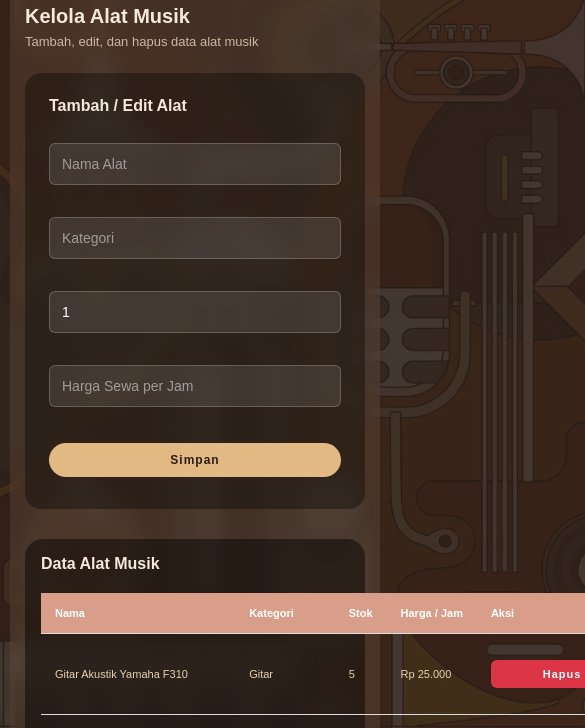
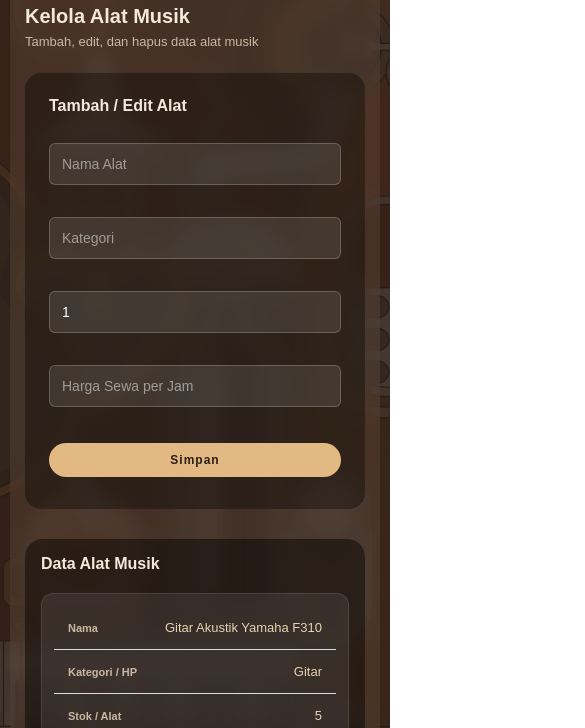
Before and after one commit to hilmanmaulana1237/versi-js, a plain HTML site: page alat.html in a window 390 px wide. Shown: the part 116-844 px from the top of the page, 585 px wide, since content can reach past the window. Drawn offline with Linux system fonts and the light colour scheme; sample sign-in values are in the browser's storage.

Commit message:
style: Implement card-based table layout for better mobile UX

```diff
--- a/css/style.css
+++ b/css/style.css
@@ -1312,6 +1312,7 @@ nav {
 
 /* ===== COMPREHENSIVE MOBILE RESPONSIVE ===== */
 @media (max-width: 768px) {
+
   /* Container */
   .container {
     margin: 15px;
@@ -1358,7 +1359,7 @@ nav {
   .nav-menu li {
     width: 100%;
     text-align: center;
-    border-bottom: 1px solid rgba(255,255,255,0.1);
+    border-bottom: 1px solid rgba(255, 255, 255, 0.1);
   }
 
   .nav-menu a {
@@ -1462,7 +1463,7 @@ nav {
     font-size: 13px;
   }
 
-  /* Tables */
+  /* Tables - CARD BASED LAYOUT */
   .admin-table {
     padding: 16px;
     margin-top: 30px;
@@ -1472,26 +1473,112 @@ nav {
     flex-direction: column;
     align-items: flex-start;
     gap: 8px;
+    margin-bottom: 16px;
   }
 
   .table-header h3 {
     font-size: 16px;
   }
 
-  .table-responsive {
+  /* Hide table header on mobile */
+  table thead {
+    display: none;
+  }
+
+  table,
+  tbody,
+  tr,
+  td {
+    display: block;
     width: 100%;
-    overflow-x: auto;
-    -webkit-overflow-scrolling: touch;
   }
 
   table {
-    min-width: 600px;
-  }
-
-  th, td {
-    padding: 10px 8px;
-    font-size: 12px;
-    white-space: nowrap;
+    min-width: unset;
+  }
+
+  /* Each row becomes a card */
+  tbody tr {
+    background: rgba(255, 255, 255, 0.08);
+    border-radius: 12px;
+    padding: 16px;
+    margin-bottom: 12px;
+    border: 1px solid rgba(255, 255, 255, 0.1);
+  }
+
+  tbody tr:hover {
+    background: rgba(255, 255, 255, 0.12);
+  }
+
+  /* Each cell becomes a row with label */
+  td {
+    display: flex;
+    justify-content: space-between;
+    align-items: center;
+    padding: 8px 0;
+    border-bottom: 1px solid rgba(255, 255, 255, 0.05);
+    font-size: 14px;
+    text-align: right;
+  }
+
+  td:last-child {
+    border-bottom: none;
+    padding-top: 12px;
+    justify-content: center;
+  }
+
+  /* Add labels before each cell */
+  td:nth-child(1)::before {
+    content: "Nama";
+    font-weight: 600;
+    text-align: left;
+    color: #cbb8a3;
+  }
+
+  td:nth-child(2)::before {
+    content: "Kategori / HP";
+    font-weight: 600;
+    text-align: left;
+    color: #cbb8a3;
+  }
+
+  td:nth-child(3)::before {
+    content: "Stok / Alat";
+    font-weight: 600;
+    text-align: left;
+    color: #cbb8a3;
+  }
+
+  td:nth-child(4)::before {
+    content: "Harga / Durasi";
+    font-weight: 600;
+    text-align: left;
+    color: #cbb8a3;
+  }
+
+  td:nth-child(5)::before {
+    content: "Aksi / Total";
+    font-weight: 600;
+    text-align: left;
+    color: #cbb8a3;
+  }
+
+  td:nth-child(6)::before {
+    content: "Bukti";
+    font-weight: 600;
+    text-align: left;
+    color: #cbb8a3;
+  }
+
+  td:nth-child(7)::before {
+    content: "Status";
+    font-weight: 600;
+    text-align: left;
+    color: #cbb8a3;
+  }
+
+  td:nth-child(8)::before {
+    content: "";
   }
 
   /* Buttons */
@@ -1502,9 +1589,14 @@ nav {
   }
 
   .btn-danger {
-    padding: 6px 10px;
-    font-size: 11px;
-    margin-right: 4px;
+    padding: 8px 12px;
+    font-size: 12px;
+    margin-right: 8px;
+  }
+
+  /* Button container in cards */
+  td button {
+    margin: 4px;
   }
 
   /* Forms */
@@ -1586,8 +1678,8 @@ nav {
 
   /* Badge */
   .badge {
-    padding: 4px 8px;
-    font-size: 10px;
+    padding: 6px 12px;
+    font-size: 11px;
   }
 
   /* Modal */
@@ -1639,12 +1731,18 @@ nav {
     font-size: 20px;
   }
 
-  table {
-    min-width: 500px;
-  }
-
-  th, td {
-    padding: 8px 6px;
+  /* Card table even more compact */
+  tbody tr {
+    padding: 12px;
+    margin-bottom: 10px;
+  }
+
+  td {
+    font-size: 13px;
+    padding: 6px 0;
+  }
+
+  td::before {
     font-size: 11px;
   }
 }
```
